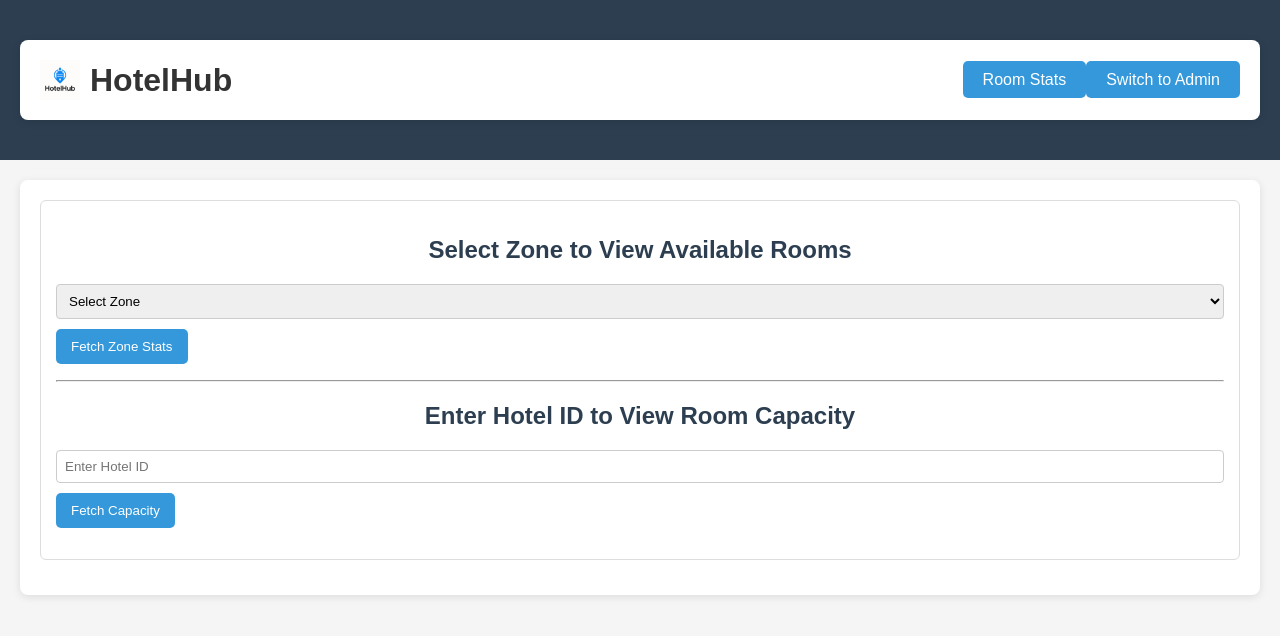
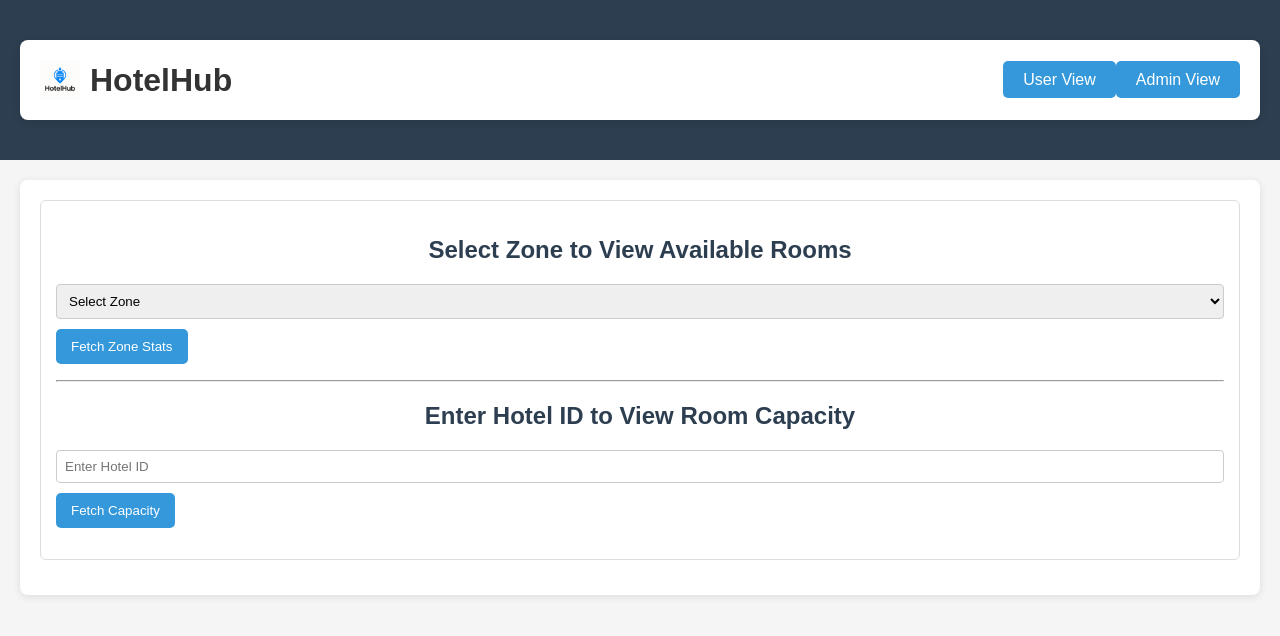
Before and after one commit to HenrySaber/eHotels, a React (Vite) app in the folder web/ehotels-web/: page /stats in a window 1280 px wide. Shown: the top 636 px of the page. Built offline with nearby package versions, Linux system fonts and the light colour scheme.

Commit message:
Fixed add room

```diff
--- a/web/ehotels-web/src/components/Navbar.jsx
+++ b/web/ehotels-web/src/components/Navbar.jsx
@@ -5,7 +5,13 @@ import '../styles.css';
 
 const Navbar = () => {
   const location = useLocation();
-  const isAdminPage = location.pathname.startsWith('/admin');
+  const path = location.pathname;
+
+  const views = [
+    { path: '/search', label: 'User View' },
+    { path: '/admin', label: 'Admin View' },
+    { path: '/stats', label: 'Room Stats' }
+  ];
 
   return (
     <nav className="navbar">
@@ -15,12 +21,13 @@ const Navbar = () => {
           <h1 className="navbar-brand">HotelHub</h1>
         </div>
         <div className="navbar-right">
-          <Link to="/stats" className="navbar-button">
-            Room Stats
-          </Link>
-          <Link to={isAdminPage ? "/search" : "/admin"} className="navbar-button">
-            {isAdminPage ? "Switch to User" : "Switch to Admin"}
-          </Link>
+          {views
+            .filter(view => view.path !== path)
+            .map(view => (
+              <Link key={view.path} to={view.path} className="navbar-button">
+                {view.label}
+              </Link>
+            ))}
         </div>
       </div>
     </nav>
--- a/web/ehotels-web/src/components/RoomsManager.jsx
+++ b/web/ehotels-web/src/components/RoomsManager.jsx
@@ -8,10 +8,10 @@ const RoomsManager = () => {
   const [newRoom, setNewRoom] = useState({
     price: '',
     capacity: '',
-    roomSize: '',
+    area: '',
     hotel_id: '',
     view: 'none',
-    extendable: '',  // Default empty; admin must choose "yes" or "no"
+    extendable: '',
     hotelChain: '',
     hotelCategory: ''
   });
@@ -39,19 +39,22 @@ const RoomsManager = () => {
   };
 
   const handleAddRoom = async () => {
-    // Ensure the extendable field is explicitly set
     if (newRoom.extendable === "") {
       alert("Please select if the room is extendable.");
       return;
     }
 
     const roomData = {
-      price: newRoom.price || 100.00,
+      price: parseFloat(newRoom.price) || 100.00,
       capacity: newRoom.capacity || 'single',
-      roomSize: newRoom.roomSize || 300,
-      hotel_id: newRoom.hotel_id || 1,
-      view: newRoom.view,
-      extendable: newRoom.extendable === "yes", // convert to boolean
+      area: parseInt(newRoom.area) || 300,
+      hotel_id: parseInt(newRoom.hotel_id) || 1,
+      sea_view: newRoom.view === "sea",
+      mountain_view: newRoom.view === "mountain",
+      extendable: newRoom.extendable === "yes",
+      problem_id: null,
+      amenity_id: null,
+      damages: '',
       hotel_chain: newRoom.hotelChain,
       hotel_category: newRoom.hotelCategory
     };
@@ -66,7 +69,7 @@ const RoomsManager = () => {
         setNewRoom({
           price: '',
           capacity: '',
-          roomSize: '',
+          area: '',
           hotel_id: '',
           view: 'none',
           extendable: '',
@@ -75,7 +78,8 @@ const RoomsManager = () => {
         });
         fetchRooms();
       } else {
-        console.error('Failed to add room');
+        const err = await res.json();
+        console.error('Failed to add room', err);
       }
     } catch (err) {
       console.error('Error adding room', err);
@@ -97,7 +101,7 @@ const RoomsManager = () => {
 
   return (
     <div className="card">
-      <h3>Rooms &nbsp;&nbsp;&nbsp;&nbsp;&nbsp;&nbsp;&nbsp;&nbsp;&nbsp;&nbsp;&nbsp;&nbsp;&nbsp;&nbsp;&nbsp;&nbsp;&nbsp;&nbsp;&nbsp;&nbsp;&nbsp;&nbsp;&nbsp;&nbsp;&nbsp;&nbsp;&nbsp;&nbsp;&nbsp;&nbsp;&nbsp;&nbsp;&nbsp;&nbsp;&nbsp;&nbsp;&nbsp;&nbsp;&nbsp;&nbsp;&nbsp;&nbsp;&nbsp;&nbsp;&nbsp;&nbsp;&nbsp;&nbsp;&nbsp;&nbsp;&nbsp;&nbsp;&nbsp;&nbsp;&nbsp;&nbsp;&nbsp;&nbsp;&nbsp;&nbsp;&nbsp;&nbsp;&nbsp;&nbsp;&nbsp;&nbsp;&nbsp;&nbsp;&nbsp;&nbsp; &nbsp;&nbsp;&nbsp;&nbsp;&nbsp;&nbsp;&nbsp;&nbsp;&nbsp;&nbsp;&nbsp;&nbsp;&nbsp;&nbsp;&nbsp;&nbsp;&nbsp;&nbsp;&nbsp;&nbsp;&nbsp;&nbsp;&nbsp;&nbsp;&nbsp;&nbsp;&nbsp;&nbsp;&nbsp;&nbsp;&nbsp;&nbsp;&nbsp;&nbsp;&nbsp;&nbsp;&nbsp;&nbsp;&nbsp;&nbsp;&nbsp;&nbsp;</h3>
+      <h3>Rooms</h3>
       <div className="form-container grid grid-cols-2">
         <input type="number" name="price" min="0" placeholder="Price" className="input" value={newRoom.price} onChange={handleInputChange} />
         <select name="capacity" className="input" value={newRoom.capacity} onChange={handleInputChange}>
@@ -107,21 +111,18 @@ const RoomsManager = () => {
           <option value="suite">Suite</option>
           <option value="family">Family</option>
         </select>
-        <input type="number" name="roomSize" min="0" placeholder="Room Size (sqft)" className="input" value={newRoom.roomSize} onChange={handleInputChange} />
+        <input type="number" name="area" min="0" placeholder="Room Size (sqft)" className="input" value={newRoom.area} onChange={handleInputChange} />
         <input type="number" name="hotel_id" min="0" placeholder="Hotel ID" className="input" value={newRoom.hotel_id} onChange={handleInputChange} />
         <select name="view" className="input" value={newRoom.view} onChange={handleInputChange}>
           <option value="none">No View</option>
           <option value="sea">Sea View</option>
           <option value="mountain">Mountain View</option>
         </select>
-        {/* Extendable field with clear label */}
-        <div>
-          <select name="extendable" className="input" value={newRoom.extendable} onChange={handleInputChange}>
-            <option value="">Select if extendable</option>
-            <option value="yes">Yes</option>
-            <option value="no">No</option>
-          </select>
-        </div>
+        <select name="extendable" className="input" value={newRoom.extendable} onChange={handleInputChange}>
+          <option value="">Select if extendable</option>
+          <option value="yes">Yes</option>
+          <option value="no">No</option>
+        </select>
         <select name="hotelChain" className="input" value={newRoom.hotelChain} onChange={handleInputChange}>
           <option value="">Select Hotel Chain</option>
           {hotelChains.map((chain, idx) => (
@@ -136,6 +137,7 @@ const RoomsManager = () => {
         </select>
         <button className="button" onClick={handleAddRoom}>Add Room</button>
       </div>
+
       <ul>
         {rooms.map(room => (
           <li key={room.room_id} className="card">
@@ -143,7 +145,7 @@ const RoomsManager = () => {
               <p><strong>Room #{room.room_id}</strong></p>
               <p>Price: ${room.price}</p>
               <p>Capacity: {room.capacity}</p>
-              <p>Size: {room.roomSize || room.area} sqft</p>
+              <p>Size: {room.area} sqft</p>
               <p>Hotel ID: {room.hotel_id}</p>
               <p>Chain: {room.hotel_chain || 'N/A'}</p>
               <p>Category: {room.hotel_category || 'N/A'}</p>
```
